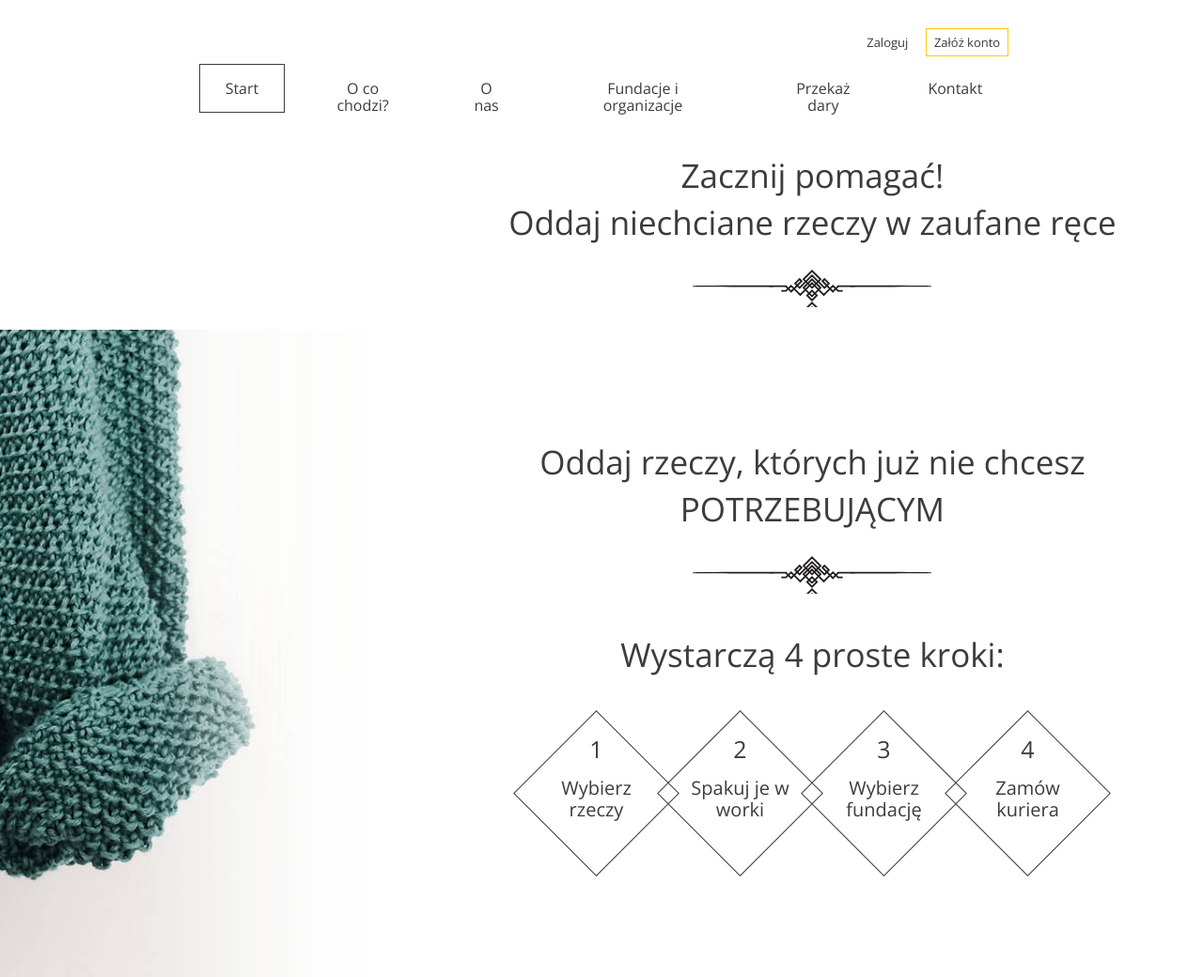
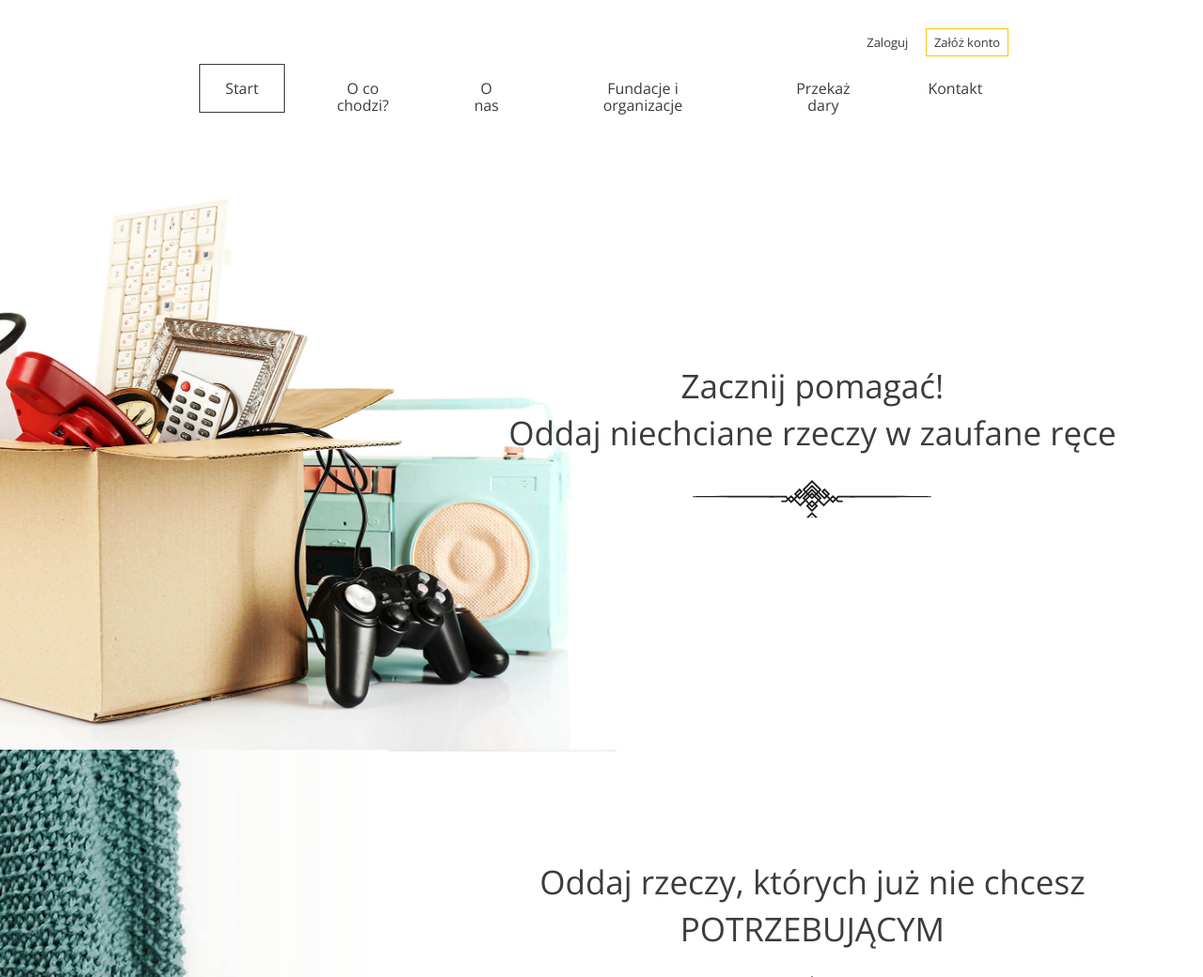
Before and after one commit to TeresaB-M/charity_donation_app, a Django app: template charity_donation_app/templates/form.html in a window 1280 px wide. Shown: the top 1040 px of the page at 94% size. Run offline with Django 4.2, Linux system fonts and the light colour scheme; the template is opened without the code that fills it, so the values that code supplies are empty.

Commit message:
correct display

```diff
--- a/charity_donation_app/templates/base.html
+++ b/charity_donation_app/templates/base.html
@@ -4,19 +4,17 @@
 
 {% block head%}
   <head>
-   <!--link rel="shortcut icon" type="image/png" href="{% static 'images/favicon.ico' %}"/-->
     <meta charset="UTF-8" />
     <meta name="viewport" content="width=device-width, initial-scale=1.0" />
     <meta http-equiv="X-UA-Compatible" content="ie=edge" />
     <title>Document</title>
     <link rel="stylesheet" href="{% static 'css/style.css' %}" />
-  <script src="{% static 'js/app.js' %}"></script>
   </head>
 {% endblock head %}
 
   <body>
     <header {% block class %}{% endblock %} id="header">
-     <!--header class="header--main-page"-->
+     <header class="header--main-page">
       <nav class="container container--70">
         {% if user.is_authenticated == False %}
           <ul class="nav--actions">
@@ -88,5 +86,6 @@
     <script src="https://code.jquery.com/jquery-2.2.0.min.js"></script>
     <script src="{% static 'js/app.js' %}"></script>
    </header>
+    </header>
   </body>
 </html>
```
